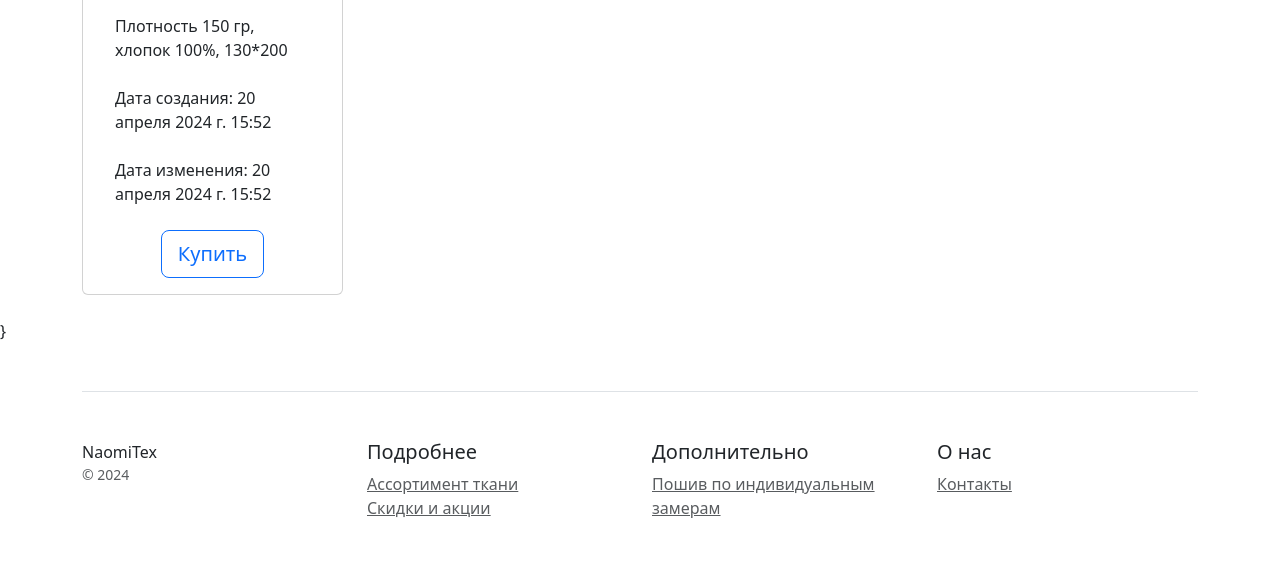
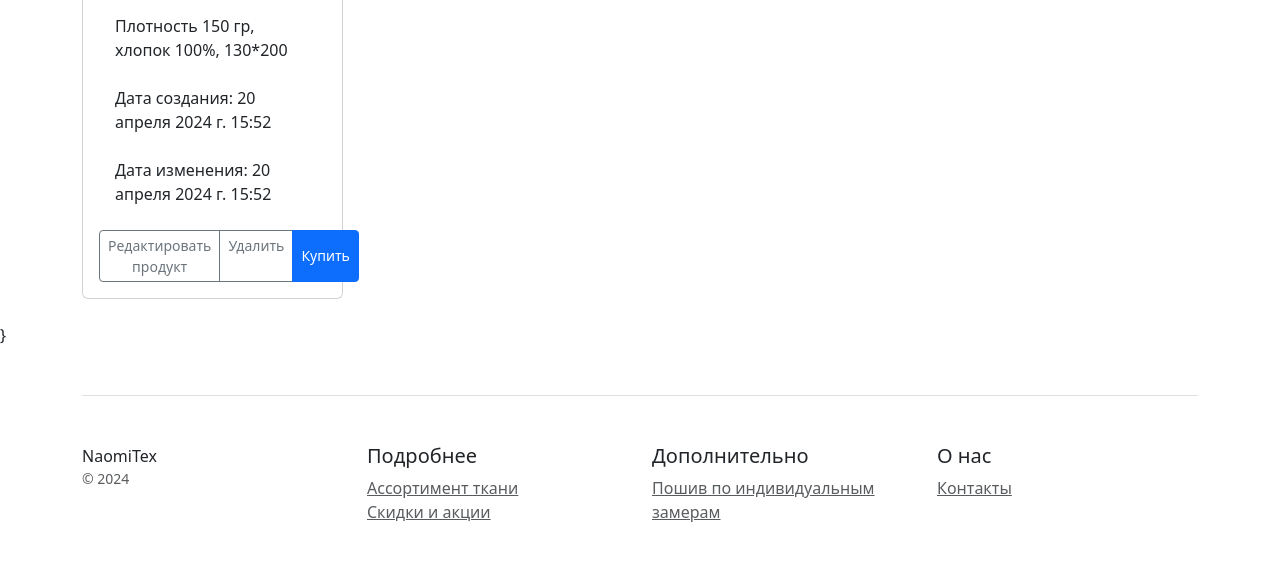
Before and after one commit to annaputilovskaya/online_store_project, a Django app: page /catalog/5/ in a window 1280 px wide. Shown: the part 711-1299 px from the top of the page. Before the commit the page ends 1229 px from the top, so only its background shows below. Run offline with Django 5.2, Linux system fonts and the light colour scheme; data comes from the database, SQL or seed files in the repository; some libraries are stand-ins or nearby versions.

Commit message:
fix product_detail.html

```diff
--- a/catalog/templates/catalog/product_detail.html
+++ b/catalog/templates/catalog/product_detail.html
@@ -22,7 +22,13 @@
                     <div class="mt-3 mb-4 text-start m-3">
                       Дата изменения: {{ object.updated_at }}
                     </div>
-                    <button type="button" class="btn btn-lg btn-block btn-outline-primary">Купить</button>
+                    <div class="btn-group">
+                        <a href="{% url 'catalog:product_edit' object.pk %}"
+                           class="btn btn-sm btn-outline-secondary">Редактировать продукт</a>
+                        <a href="{% url 'catalog:product_delete' object.pk %}"
+                           class="btn btn-sm btn-outline-secondary">Удалить</a>
+                        <button type="button" class="btn btn-sm btn-primary">Купить</button>
+                    </div>
                 </div>
             </div>
          </div>
```
